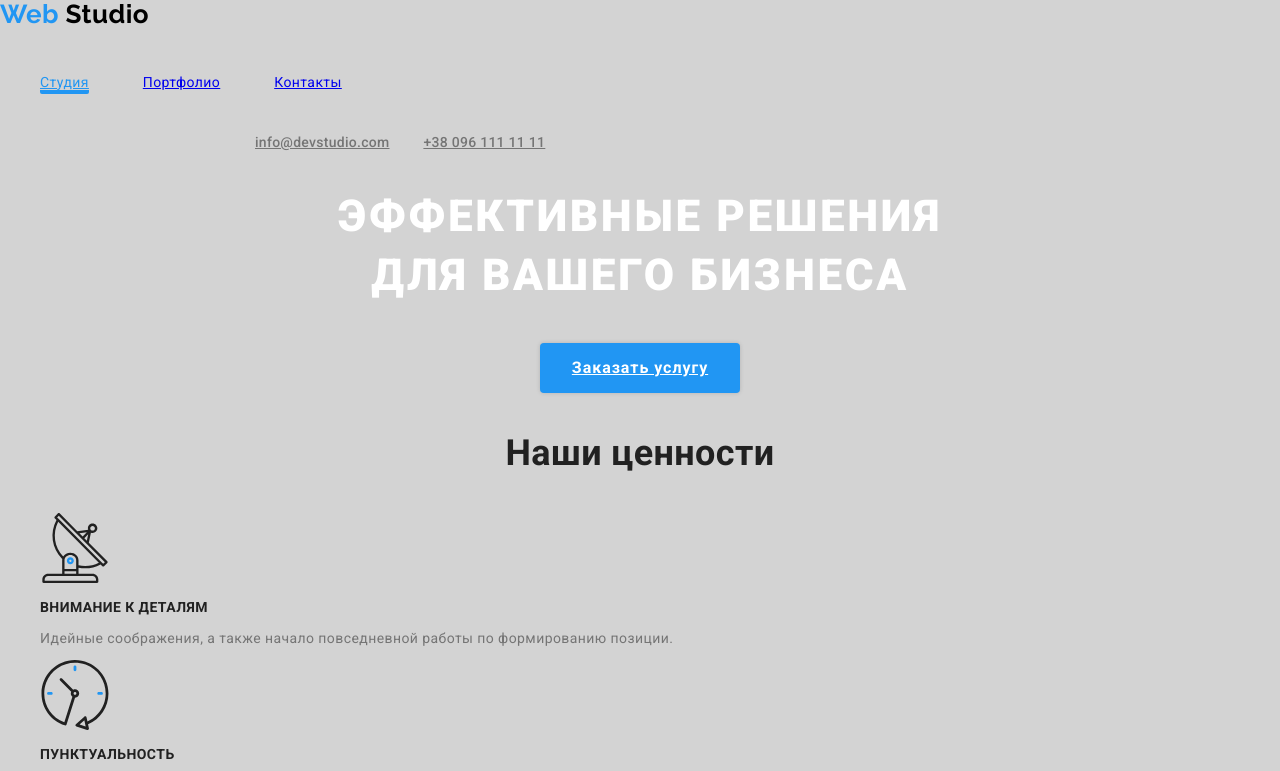
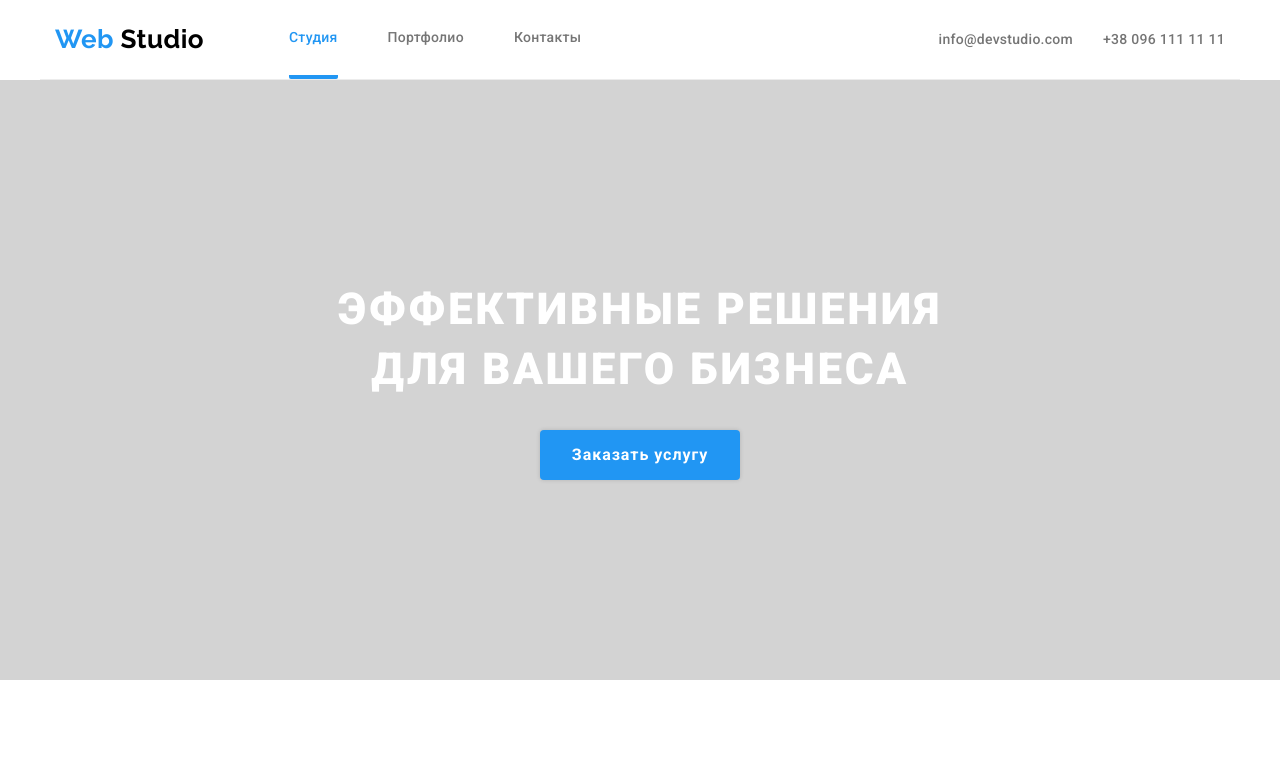
Before and after one commit to RefrigeratorUA/goit-markup-hw-03, a plain HTML site: page index.html in a window 1280 px wide. Shown: the top 771 px of the page. Drawn offline with nearby package versions, Linux system fonts and the light colour scheme.

Commit message:
hw03-ver_0_03

```diff
--- a/css/styles.css
+++ b/css/styles.css
@@ -1,6 +1,6 @@
 :root {
-  --bg-main: lightgrey;
   --letter-spacing-main: 00.03em;
+  --bg-main: white;
   --main-color-text: #757575;
   --actual-color-text: #2196f3;
   --second-color-text: #000000;
@@ -15,108 +15,145 @@ body {
   background-color: var(--bg-main);
   color: var(--main-color-text);
 }
+a,
+a:visited {
+  text-decoration: none;
+  color: inherit;
+}
 ul {
+  margin: 0;
+  padding: 0;
   list-style: none;
 }
+h1,
+h2,
+h3,
+h4,
+h5,
+h6 {
+  margin: 0;
+  text-align: center;
+}
+h2 {
+  font-size: 36px;
+  line-height: 1.67;
+  font-weight: 700;
+  color: var(--heads-color-text);
+}
+.container {
+  width: 1200px;
+  margin-left: auto;
+  margin-right: auto;
+  padding: 0 15px;
+}
 
-/* Main Header Logo */
+/* Header */
+header nav {
+  border-bottom: 1px solid #ececec;
+}
+.nav-display-flex {
+  display: flex;
+  align-items: center;
+}
 .logo-header-link {
+  margin-right: 85px;
   font-family: 'Raleway', sans-serif;
   font-weight: 700;
   font-size: 26px;
-  color: var(--actual-color-text);
+  line-height: 1.19;
 }
 a.logo-header-link,
 a:visited.logo-header-link {
-  text-decoration: none;
+  color: var(--actual-color-text);
 }
-.logo-header-link span {
+a.logo-header-link span,
+a:visited.logo-header-link span {
   color: var(--second-color-text);
 }
 
-/* Main Header Main Navigation */
-.nav-menu-list > li {
-  display: inline-block;
-  line-height: 76px;
-  margin: 0;
-  padding: 0;
+.nav-menu-list {
+  display: flex;
+  font-weight: 500;
+  letter-spacing: 0.02em;
 }
-.nav-menu-list > li {
+
+.nav-menu-list > li:not(:last-child) {
   margin-right: 50px;
 }
-.nav-menu-list > a {
-  color: #212121;
-  font-weight: 500;
-  letter-spacing: 0.02em;
+.nav-menu-list > li > a {
+  display: block;
+  line-height: 75px;
+}
+
+.nav-menu-list a {
   border-bottom: 4px solid transparent;
 }
 .nav-menu-list a:hover,
 .nav-menu-list a:focus,
-.now-page {
-  outline-width: 0px;
+.nav-menu-list .active {
+  color: var(--actual-color-text);
   border-bottom: 4px solid var(--actual-color-text);
   border-radius: 2px;
-  color: var(--actual-color-text);
 }
 
-.nav-contacts-list,
-.nav-contacts-list > li {
-  display: inline-block;
-  margin: 0;
-  padding: 0;
+.nav-contacts-list {
+  margin-left: auto;
+}
+
+.nav-contacts-list {
+  display: flex;
+}
+
+.nav-contacts-list > li:not(:last-child) {
+  margin-right: 30px;
 }
 .nav-contacts-list a {
   color: inherit;
   font-weight: 500;
   letter-spacing: 0.02em;
+  color: inherit;
 }
 .nav-contacts-list a:hover,
 .nav-contacts-list a:focus {
   color: var(--actual-color-text);
 }
-.nav-contacts-list {
-  margin-left: 225px;
-}
-.nav-contacts-list > li {
-  margin-left: 30px;
-}
 
 /* Hero */
 .section-hero {
   text-align: center;
+  margin-bottom: 94px;
+  background-color: lightgrey; /* временно */
+}
+.section-hero > div {
+  padding-top: 200px;
+}
+.section-hero > div > h1 {
+  margin: 0;
+  margin-bottom: 30px;
+  line-height: 1.36;
+  font-size: 44px;
+  font-weight: 900;
+  text-transform: uppercase;
+  letter-spacing: 0.06em;
+  color: var(--white-index);
 }
 .section-hero a {
   display: inline-block;
   padding: 10px 32px;
-  background-color: var(--actual-color-text);
-  border-radius: 4px;
-  box-shadow: 0 0 4px rgba(0, 0, 0, 0.15);
+  margin-bottom: 200px;
+
   font-size: 16px;
   font-weight: 700;
   line-height: 1.88;
   letter-spacing: 0.06em;
+
+  background-color: var(--actual-color-text);
   color: var(--white-index);
+  border-radius: 4px;
+  box-shadow: 0 0 4px rgba(0, 0, 0, 0.15);
 }
-/* Heads */
-.section-hero h1 {
-  font-weight: 900;
-  font-size: 44px;
-  text-transform: uppercase;
-  letter-spacing: 0.06em;
-  color: var(--white-index);
-  line-height: 1.36;
-}
-.section-skills h2,
-.section-what-do h2,
-.section-team h2,
-.section-partners h2,
-.section-contacts h2 {
-  text-align: center;
-  font-size: 36px;
-  line-height: 1.67;
-  font-weight: 700;
-  color: var(--heads-color-text);
-}
+
+/* HEADS */
 .section-skills h3,
 .section-what-do h3 {
   font-size: 14px;
@@ -124,7 +161,39 @@ a:visited.logo-header-link {
   color: var(--heads-color-text);
   font-weight: 700;
   line-height: 1.14;
+  text-align: left;
 }
+
+/* Section Skills */
+.section-skills {
+  outline: 1px solid tomato;
+}
+.section-skills h2 {
+  display: none; /* Нужно пофиксить потом */
+}
+.section-skills > ul {
+  display: flex;
+  margin: 0 -15px;
+}
+.section-skills > ul > li {
+  margin: 0 15px;
+}
+.section-skills img {
+  display: block;
+  margin-left: auto;
+  margin-right: auto;
+  margin-bottom: 55px;
+}
+.section-skills h3 {
+  margin-bottom: 10px;
+}
+.section-skills p {
+  margin: 0;
+  line-height: 1.71;
+}
+
+/* What's Do? */
+
 .section-what-do h3 {
   color: var(--white-index);
 }
--- a/index.html
+++ b/index.html
@@ -16,13 +16,13 @@
   </head>
   <body>
     <header>
-      <nav>
+      <nav class="container nav-display-flex">
         <a href="./index.html" class="logo-header-link">Web <span>Studio</span></a>
 
         <ul class="nav-menu-list">
-          <li><a href="./index.html" class="now-page">Студия</a></li>
-          <li><a href="./portfolio.html">Портфолио</a></li>
-          <li><a href="#">Контакты</a></li>
+          <li><a href="./index.html" class="active" aria-label="Гланая страница">Студия</a></li>
+          <li><a href="./portfolio.html" aria-label="Портфолио">Портфолио</a></li>
+          <li><a href="#" aria-label="Контакты">Контакты</a></li>
         </ul>
 
         <ul class="nav-contacts-list">
@@ -39,15 +39,17 @@
     <main>
       <!-- Секция заказа. Главный блок -->
       <section class="section-hero">
-        <h1>
-          эффективные решения <br />
-          для вашего бизнеса
-        </h1>
-        <a href="#">Заказать услугу</a>
+        <div class="container">
+          <h1>
+            эффективные решения <br />
+            для вашего бизнеса
+          </h1>
+          <a href="#">Заказать услугу</a>
+        </div>
       </section>
 
       <!-- Ценности. Скилы -->
-      <section class="section-skills">
+      <section class="section-skills container">
         <!-- Скрыть -->
         <h2>Наши ценности</h2>
         <ul>
@@ -77,9 +79,6 @@
           </li>
         </ul>
       </section>
-
-      <!--Горизонтальная линия-->
-      <div>___</div>
 
       <!-- Что делают -->
       <section class="section-what-do">
```
Also changed, not shown: index2.html (+31 -31 lines), portfolio.html (+7 -7 lines).
